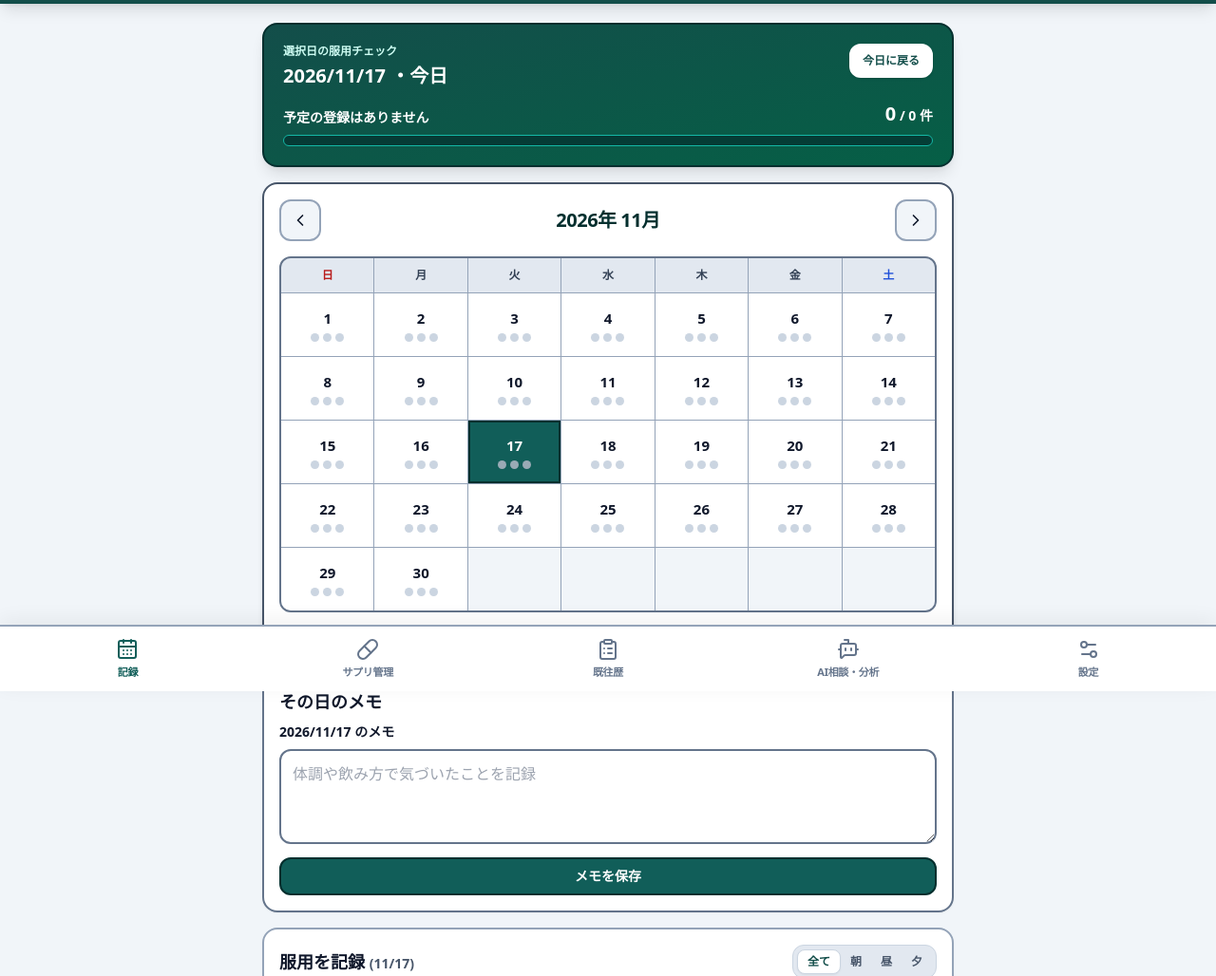
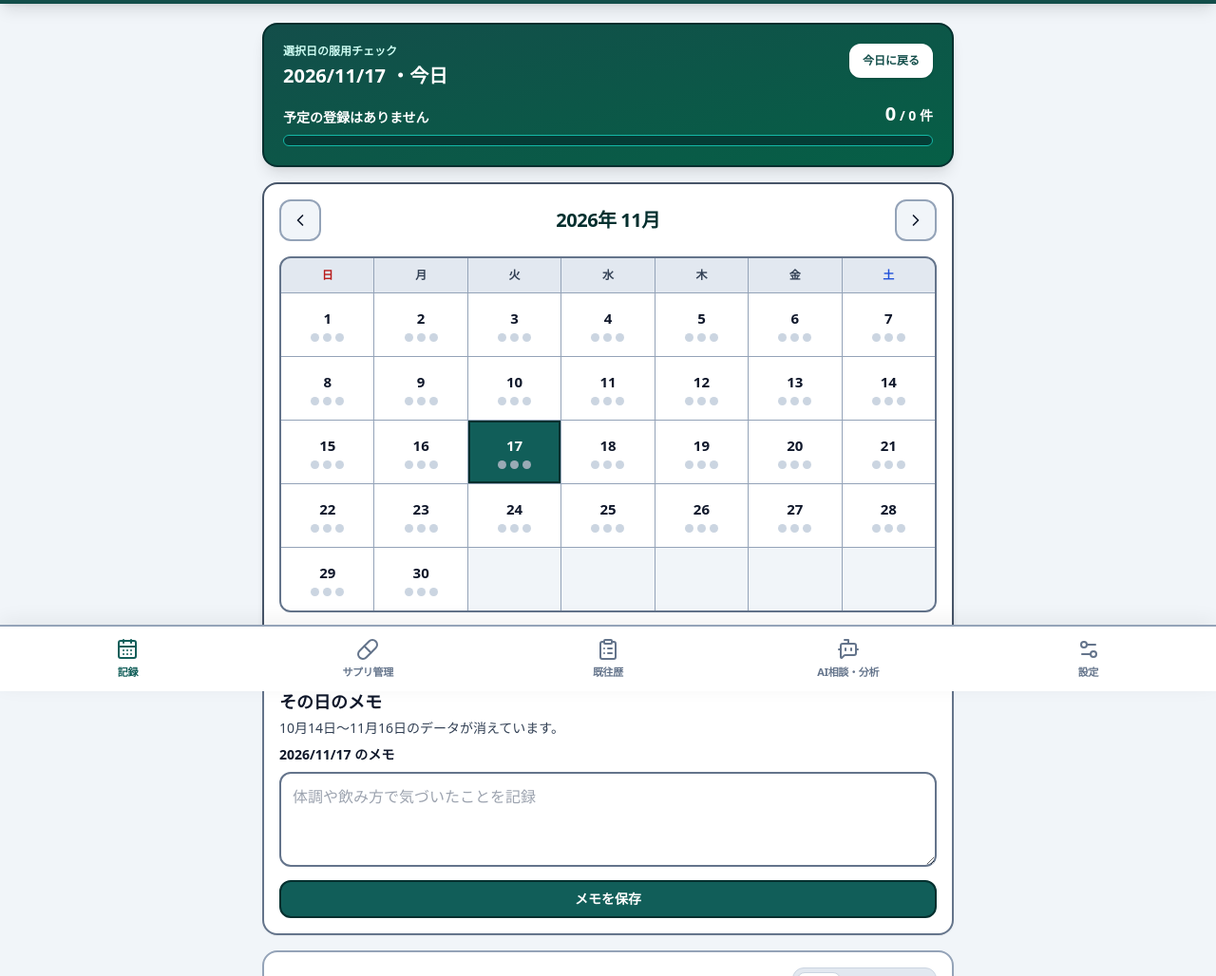
Before and after one commit to webrich60/supplement, a plain HTML site: page index.html in a window 1280 px wide. Shown: the part 72-1100 px from the top of the page at 95% size. Drawn offline with nearby package versions, Linux system fonts and the light colour scheme.

Commit message:
Add files via upload

```diff
--- a/index.html
+++ b/index.html
@@ -1277,6 +1277,7 @@
           html += renderCalendarHTML();
           html += `<section class="mb-4 rounded-2xl border-2 border-slate-500 bg-white p-4 shadow-sm">
             <h2 class="text-lg font-black text-slate-900">その日のメモ</h2>
+            <p class="mt-1 text-sm text-slate-700">10月14日〜11月16日のデータが消えています。</p>
             <label for="daily-note" class="mt-2 mb-2 block text-sm font-bold text-slate-900">${state.selectedDate.replace(/-/g,'/')} のメモ</label>
             <textarea id="daily-note" rows="3" oninput="updateDailyNote(this.value)"
               class="w-full rounded-xl border-2 border-slate-500 p-3 text-base text-slate-900"
@@ -1418,7 +1419,7 @@
           </div>`;
         } else if (state.activeTab === 'settings') {
           html += `<div class="bg-white p-5 rounded-2xl shadow-sm border-2 border-slate-400">
-            <h2 class="text-base font-black mb-3 text-slate-900"><i data-lucide="settings-2" class="inline w-4 h-4 mr-2"></i>外部連携設定 <span class="text-xs">v1.5.7</span></h2>
+            <h2 class="text-base font-black mb-3 text-slate-900"><i data-lucide="settings-2" class="inline w-4 h-4 mr-2"></i>外部連携設定 <span class="text-xs">v1.5.8</span></h2>
             <div class="p-3 border-2 border-teal-300 bg-teal-50 rounded-xl">
               <label class="font-black block mb-2 text-xs text-teal-900">GAS WebアプリURL</label>
               <input type="text" value="${safeHtml(state.gasUrl)}" oninput="state.gasUrl=this.value" class="w-full p-2.5 border-2 border-teal-400 rounded-xl font-bold text-xs outline-none focus:border-teal-600 bg-white" />
```
